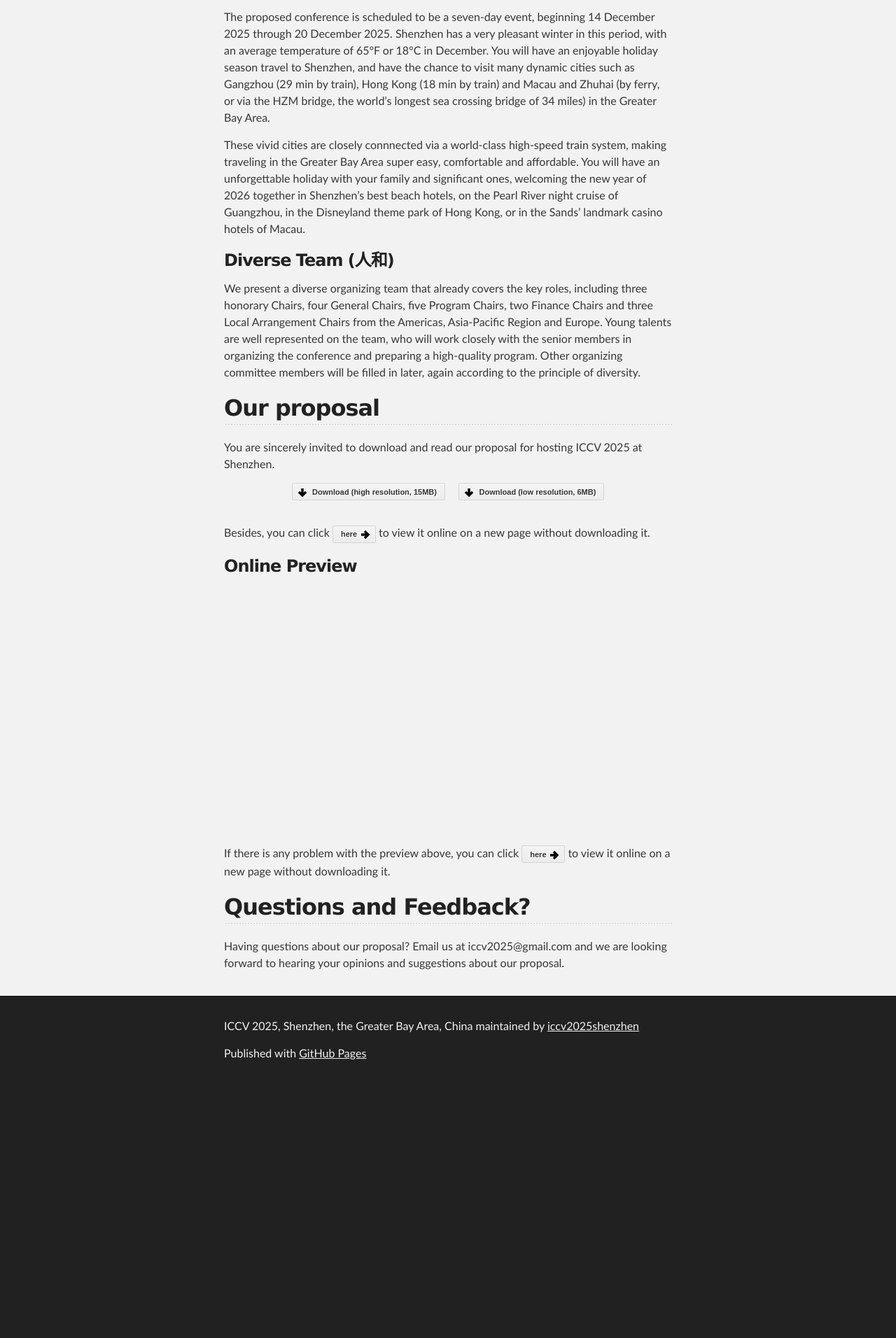
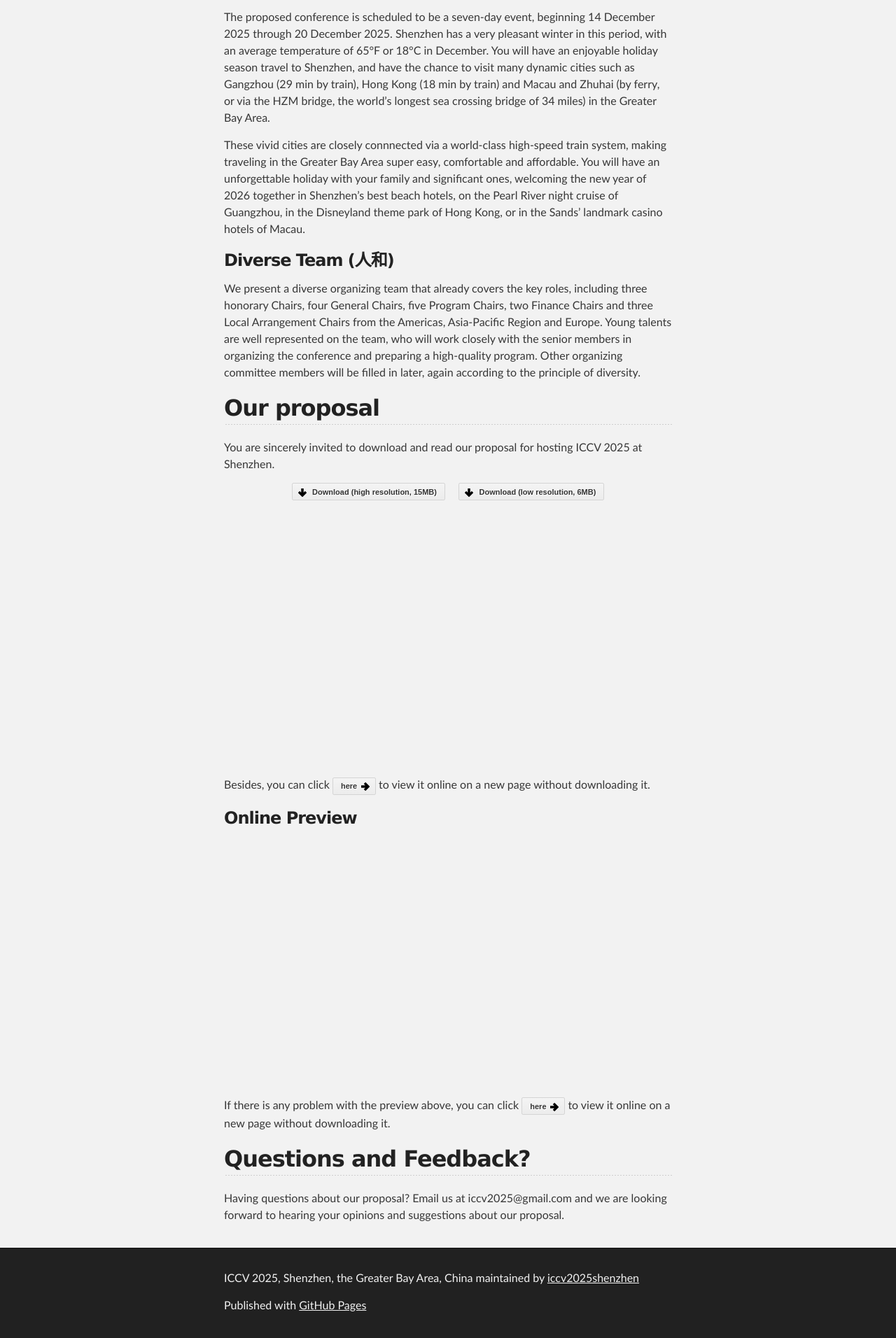
Before and after one commit to iccv2025shenzhen/iccv2025shenzhen, a Jekyll site: the page built from index.md, in a window 1280 px wide. Shown: the part 1829-3741 px from the top of the page at 70% size. Built offline with Jekyll 4.4.1, drawn with Linux system fonts in a browser that asks for light colours; our own code applies the rules of GitHub Pages for plain Markdown files; before the commit the page ends 3381 px from its top, so only the background shows below that.

Commit message:
Update style.scss

```diff
--- a/assets/css/style.scss
+++ b/assets/css/style.scss
@@ -21,7 +21,8 @@
 }
 
 .center-div {
-    text-align:center
+    text-align:center;
+    padding-bottom: 56.25%;
 }
 
 /* =============================================================================
```
